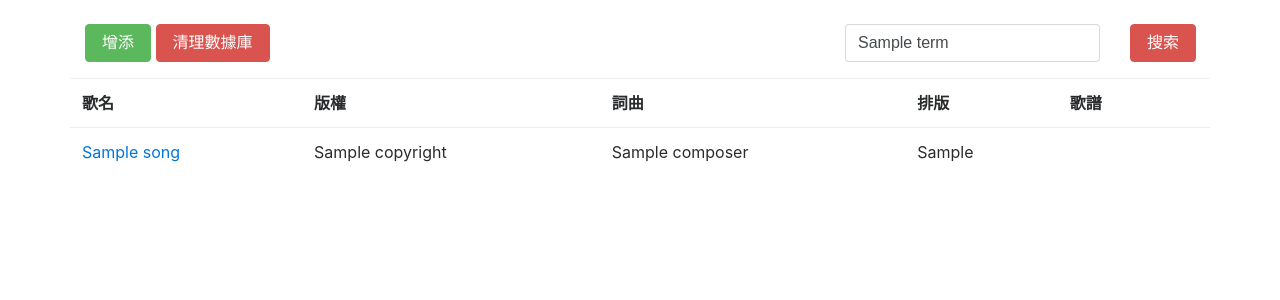
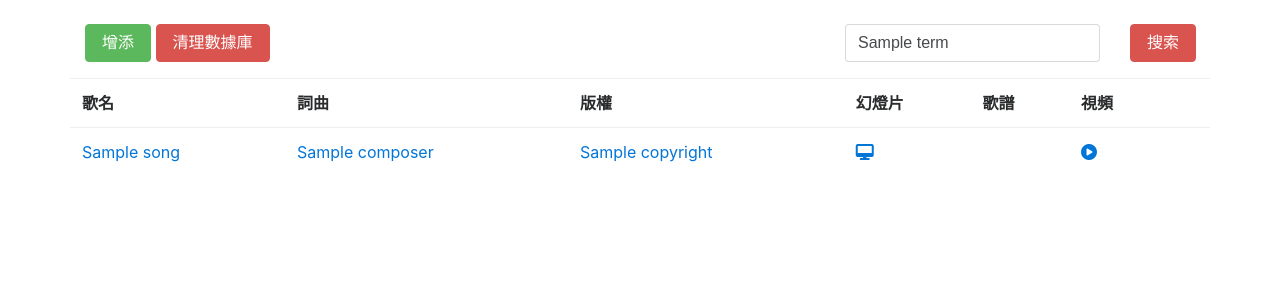
Before and after one commit to ericmjl/worship-manager, a Flask app: template templates/songs.html in a window 1280 px wide. Shown: the part 54-354 px from the top of the page. Run offline with Flask 2, Linux system fonts and the light colour scheme; the template is opened without the code that fills it: most values are stand-ins (such as "Sample title", 1, 10 or a date in 2020); some libraries are stand-ins or nearby versions.

Commit message:
Minor rearrangement to songs layout.

```diff
--- a/templates/songs.html
+++ b/templates/songs.html
@@ -33,31 +33,44 @@
     <table class="table table-hover">
         <tr>
             <th>歌名</th>
+            <th>詞曲</th>
             <th>版權</th>
-            <th>詞曲</th>
-            <th>排版</th>
+            <th>幻燈片</th>
             <th>歌譜</th>
+            <th>視頻</th>
             <th></th>
         </tr>
         {% for song in all_songs %}
             <tr>
                 <td><a href="/songs/{{ song.eid }}/edit">{{ song['name'] }}</a></td>
-                <td>{{ song['copyright'] }}</td>
                 <td>
                     {% if song['composer'] %}
-                    {{ song['composer']|truncate(20) }}
+                    <a href="/songs/search/{{ song['composer'] }}">{{ song['composer']|truncate(20) }}</a>
+                    {% endif %}
+                </td>
+                <td>
+                    {% if song['copyright'] %}
+                    <a href="/songs/search/{{ song['copyright'] }}">{{ song['copyright'] }}</a>
                     {% endif %}
                 </td>
                 <td>
                     {% if song['default_arrangement'] %}
-                    {{ song['default_arrangement']|truncate(20) }}
+                    <a href="/songs/{{ song.eid }}/slides" align="center">
+                        <i class="fa fa-desktop" aria-hidden="true"></i>
+                    </a>
                     {% endif %}
                 </td>
-                {% if song['sheet_music'] %}
-                    <td><a href="/songs/{{ song.eid }}/sheet_music/download">歌譜</a></td>
-                {% else %}
-                    <td></td>
-                {% endif %}
+                <td>
+                    {% if song['sheet_music'] %}
+                    <a href="/songs/{{ song.eid }}/sheet_music/download"><i class="fa fa-paperclip" aria-hidden="true"></i></a>
+                    {% endif %}
+                </td>
+                <td>
+                    {% if song['youtube'] %}
+                    <a href="{{ song['youtube'] }}"><i class="fa fa-play-circle" aria-hidden="true"></i></a>
+                    {% endif %}
+                </td>
+
                 <td>{% if not song['name'] %}<a href="/songs/{{ song.eid }}/edit">剪輯</a>{% endif %}</td>
             </tr>
         {% endfor %}
```
